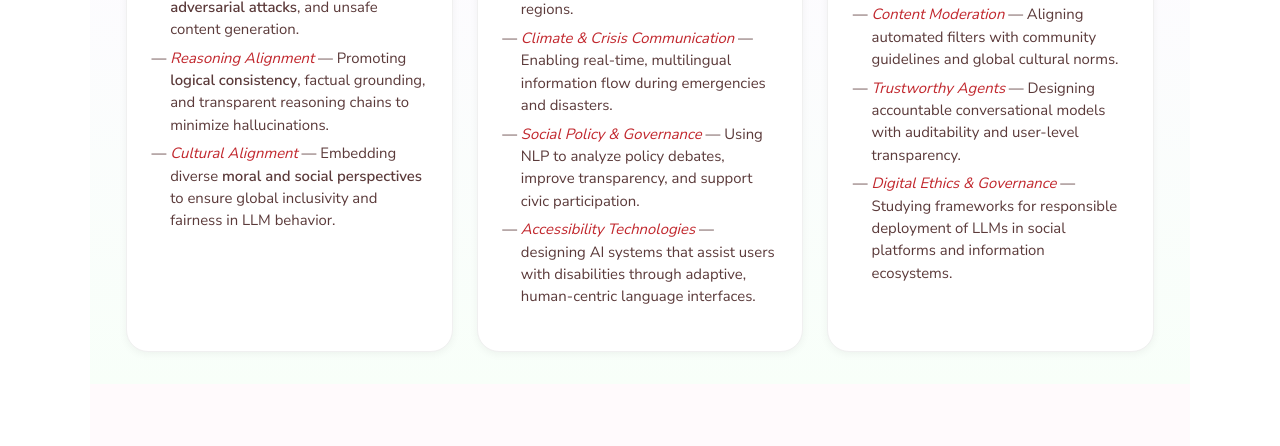
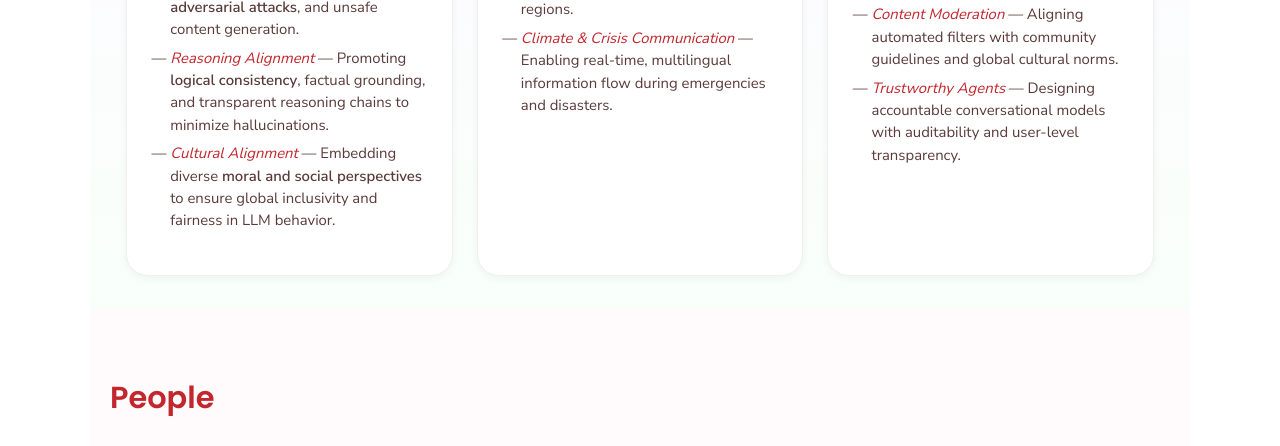
Before and after one commit to SocialNLPResearchLab/socialnlpresearchlab.github.io, a plain HTML site: page docs/index.html in a window 1280 px wide. Shown: the part 1228-1674 px from the top of the page. Drawn offline with Linux system fonts and the light colour scheme.

Commit message:
Update index.html

```diff
--- a/docs/index.html
+++ b/docs/index.html
@@ -473,9 +473,7 @@
         <li><i>Healthcare NLP</i> — Combating misinformation and supporting public health communication through evidence-grounded LLMs.</li>
         <li><i>Low-Resource Languages</i> — Developing inclusive datasets and language tools for under-represented regions.</li>
         <li><i>Climate & Crisis Communication</i> — Enabling real-time, multilingual information flow during emergencies and disasters.</li>
-        <li><i>Social Policy & Governance</i> — Using NLP to analyze policy debates, improve transparency, and support civic participation.</li>
-        <li><i>Accessibility Technologies</i> — designing AI systems that assist users with disabilities through adaptive, human-centric language interfaces.</li>
-      </ul>
+         </ul>
     </div>
 
     <!-- === Online Trust and Safety === -->
@@ -489,7 +487,6 @@
         <li><i>Toxicity & Abuse Prevention</i> — Detecting hate speech, harassment, and coordinated manipulation campaigns.</li>
         <li><i>Content Moderation</i> — Aligning automated filters with community guidelines and global cultural norms.</li>
         <li><i>Trustworthy Agents</i> — Designing accountable conversational models with auditability and user-level transparency.</li>
-        <li><i>Digital Ethics & Governance</i> — Studying frameworks for responsible deployment of LLMs in social platforms and information ecosystems.</li>
       </ul>
     </div>
 
```
